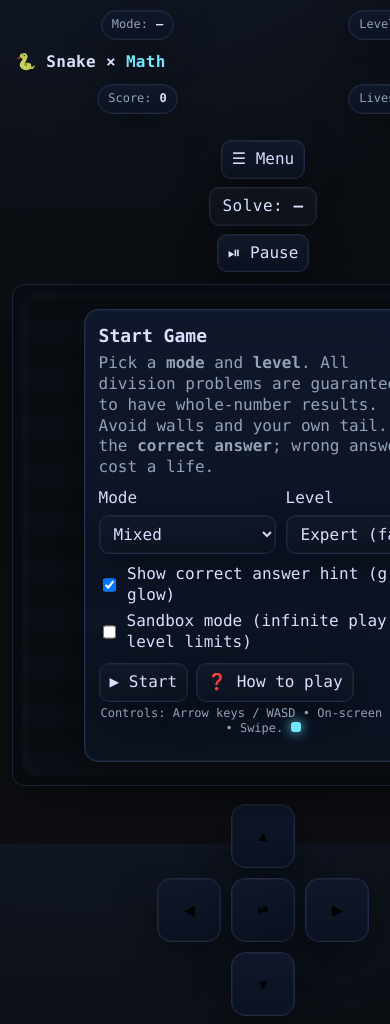
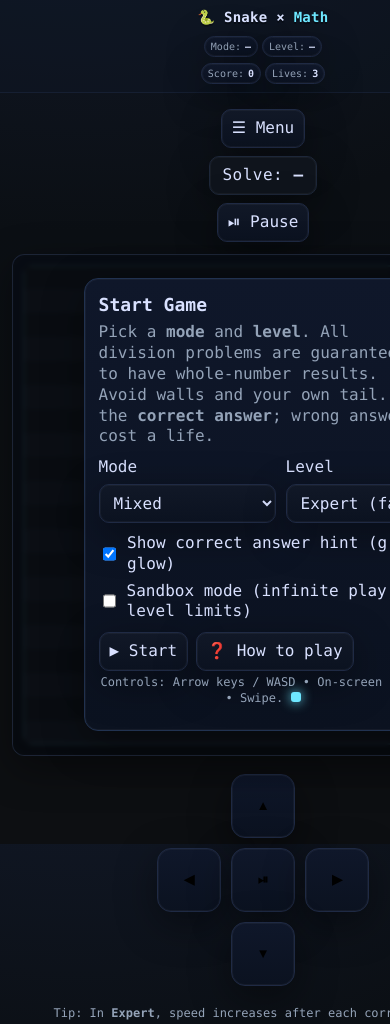
Before and after one commit to Hanbiike/math-snake, a plain HTML site: page docs/index.html in a window 390 px wide. Shown: the top 1024 px of the page. Drawn offline with Linux system fonts and the light colour scheme.

Commit message:
bug fixes 2

```diff
--- a/docs/index.html
+++ b/docs/index.html
@@ -38,40 +38,43 @@
     }
 
     header {
-      padding: 10px 16px;
+      padding: 8px 12px;
       display: grid;
       grid-template-columns: 1fr auto 1fr;
       align-items: center;
-      gap: 12px;
+      gap: 8px;
+      background: rgba(15, 23, 42, 0.3);
+      border-bottom: 1px solid rgba(31, 42, 68, 0.5);
     }
 
     header h1 {
       margin: 0;
-      font-size: clamp(16px, 3vw, 22px);
+      font-size: clamp(14px, 2.5vw, 18px);
       letter-spacing: 0.02em;
       filter: drop-shadow(0 2px 0 rgba(0,0,0,.35));
     }
 
     .hud {
-      display: grid;
-      grid-auto-flow: column;
-      grid-auto-columns: 1fr;
-      gap: 8px;
-      place-items: center;
+      display: flex;
+      flex-wrap: wrap;
+      gap: 6px;
+      justify-content: center;
+      align-items: center;
     }
 
     .chip {
       background: linear-gradient(180deg, #0f172a, #0b1220);
       border: 1px solid #1f2a44;
       border-radius: 999px;
-      padding: 6px 10px;
-      font-size: 12px;
+      padding: 4px 8px;
+      font-size: 11px;
       color: var(--muted);
       display: inline-flex;
-      gap: 8px;
+      gap: 6px;
       align-items: center;
       box-shadow: var(--shadow);
       white-space: nowrap;
+      min-width: 0;
     }
 
     .chip b { color: var(--text); font-weight: 700; }
@@ -202,7 +205,24 @@
 
     @media (max-width: 480px) {
       .panel { grid-template-columns: 1fr; gap: 8px; }
-      header { grid-template-columns: 1fr; }
+      header {
+        grid-template-columns: 1fr;
+        text-align: center;
+        gap: 6px;
+      }
+      .hud {
+        justify-content: center;
+        gap: 4px;
+      }
+      .chip {
+        font-size: 10px;
+        padding: 3px 6px;
+        gap: 4px;
+      }
+      header h1 {
+        order: -1;
+        margin-bottom: 4px;
+      }
     }
 
     .hidden { display: none !important; }
@@ -425,11 +445,18 @@
         this.canvas.addEventListener('touchstart', (e) => {
           if (e.touches[0]) {
             touchStart = { x: e.touches[0].clientX, y: e.touches[0].clientY };
+            e.preventDefault(); // Prevent page scrolling
           }
-        }, { passive: true });
+        }, { passive: false });
+
+        this.canvas.addEventListener('touchmove', (e) => {
+          e.preventDefault(); // Prevent page scrolling during touch move
+        }, { passive: false });
 
         this.canvas.addEventListener('touchend', (e) => {
           if (!touchStart) return;
+
+          e.preventDefault(); // Prevent page scrolling
 
           const touch = e.changedTouches[0];
           const dx = touch.clientX - touchStart.x;
@@ -445,7 +472,7 @@
             }
           }
           touchStart = null;
-        }, { passive: true });
+        }, { passive: false });
       }
 
       // Game state management
```
Also changed, not shown: 1 other file.
